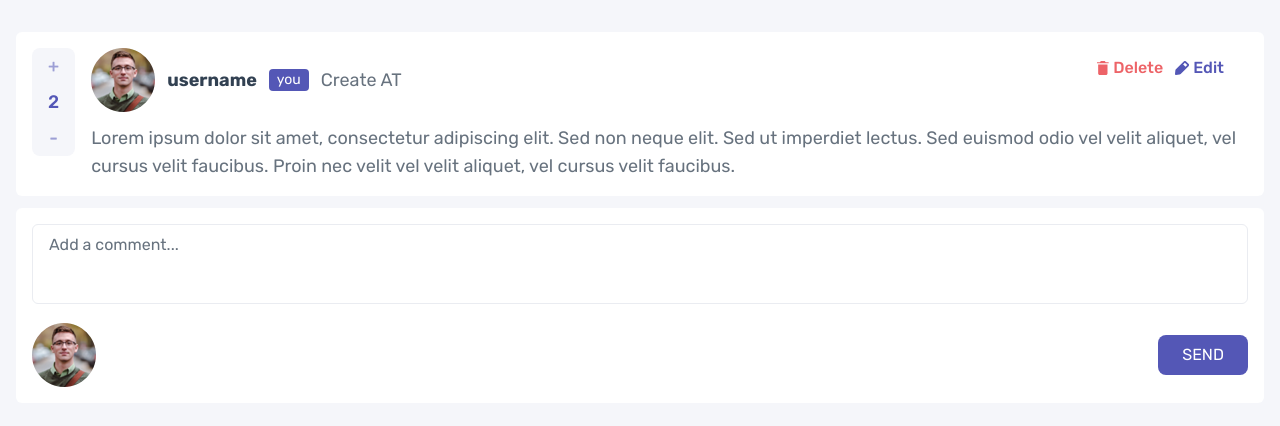
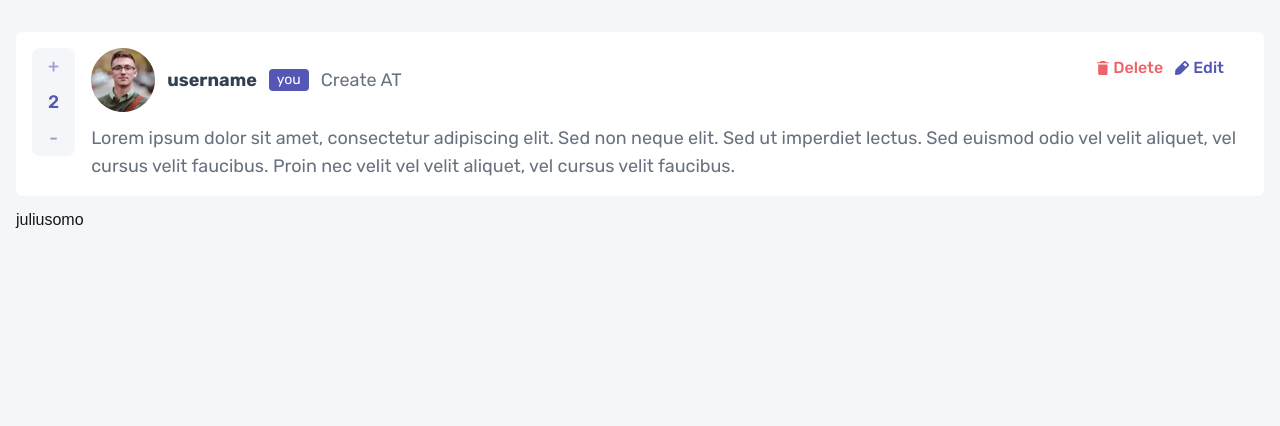
Before and after one commit to AslamtoIbrahim/interactive-comments-section-main, a Next.js app: page / in a window 1280 px wide. Shown: the top 426 px of the page. Built offline with nearby package versions, Linux system fonts and the light colour scheme.

Commit message:
Fetched data json

```diff
--- a/public/source/data.json
+++ b/public/data.json
@@ -1,8 +1,8 @@
 {
   "currentUser": {
     "image": {
-      "png": "./images/avatars/image-juliusomo.png",
-      "webp": "./images/avatars/image-juliusomo.webp"
+      "png": "/source/images/avatars/image-juliusomo.png",
+      "webp": "/source/images/avatars/image-juliusomo.webp"
     },
     "username": "juliusomo"
   },
--- a/src/app/Main/Main.tsx
+++ b/src/app/Main/Main.tsx
@@ -1,14 +1,38 @@
-import React from 'react'
-import Comment from './Comment'
-import Response from './Response'
+"use client";
+import React, { useEffect, useState } from "react";
+import Comment from "./Comment";
+import Response from "./Response";
 
 const Main = () => {
+  const [data, setdata] = useState<{ currentUser?: any; comments: any[] }>({
+    currentUser: undefined,
+    comments: [],
+  });
+  // load initial data from data.json or localStorage
+  useEffect(() => {
+    console.log('hello json 😋');
+
+    const saveData = localStorage.getItem("jsonData");
+    if (saveData) {
+      setdata(JSON.parse(saveData));
+    } else {
+      fetch("/data.json")
+        .then((response) => response.json())
+        .then((data) => {
+          setdata(data);
+          console.log(data);
+          localStorage.setItem("jsonData", JSON.stringify(data));
+        })
+        .catch((error) => console.error(error));
+    }
+  }, []);
   return (
-    <div className='bg-very-light-gray h-screen py-8 px-4 flex flex-col gap-3'>
+    <div className="bg-very-light-gray h-screen py-8 px-4 flex flex-col gap-3">
       <Comment />
-      <Response />
+      {/* <Response currentUser={data.currentUser} /> */}
+      <p>{data.currentUser?.username} </p>
     </div>
-  )
-}
+  );
+};
 
-export default Main
+export default Main;
--- a/src/app/Main/Picture.tsx
+++ b/src/app/Main/Picture.tsx
@@ -1,7 +1,6 @@
 import Image from "next/image";
 import React from "react";
 import mbx from "../../../public/source/images/avatars/image-juliusomo.png";
-import dtx from "../../../public/source/images/avatars/image-juliusomo.webp";
 
 type prop = {
     mb?: string;
@@ -12,13 +11,13 @@ const Picture = ({mb, dt}:prop) => {
     <picture>
 
     <source
-      srcSet={dtx.src}
+      srcSet={dt}
       type="image/webp"
       media="(min-width: 768px)"
     />
     <Image
       className="h-auto md:w-10 lg:w-16"
-      src={mbx}
+      src={mb || mbx}
       alt="Profile Picture"
       width={30}
       height={30}
--- a/src/app/Main/Response.tsx
+++ b/src/app/Main/Response.tsx
@@ -3,12 +3,23 @@ import Input from "./Input";
 import Button from "./Button";
 import Picture from "./Picture";
 
-const Response = () => {
+interface user {
+  image: {
+    png: string;
+    webp: string;
+  };
+  username: string;
+}
+type prop = {
+  currentUser: user;
+};
+const Response = ({ currentUser }: prop) => {
   return (
     <div className="bg-white p-4 rounded-md font-rubik flex flex-col gap-3">
       <Input />
       <section className="flex items-center justify-between">
-        <Picture />
+        {/* <Picture mb={currentUser.image.png} dt={currentUser.image.webp} /> */}
+        <p>{currentUser.username}</p>
         <Button />
       </section>
     </div>
```
